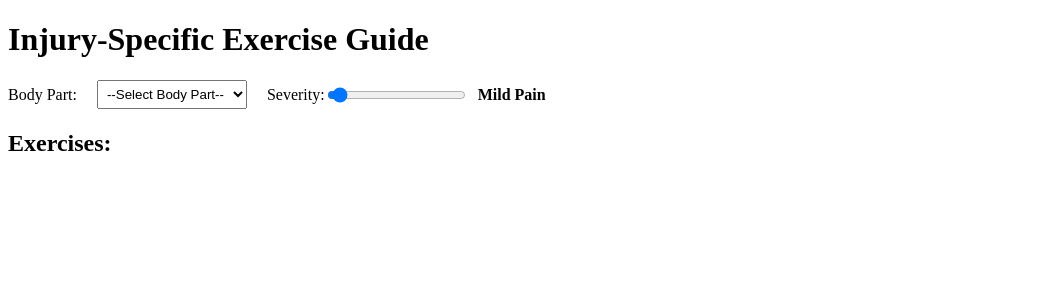
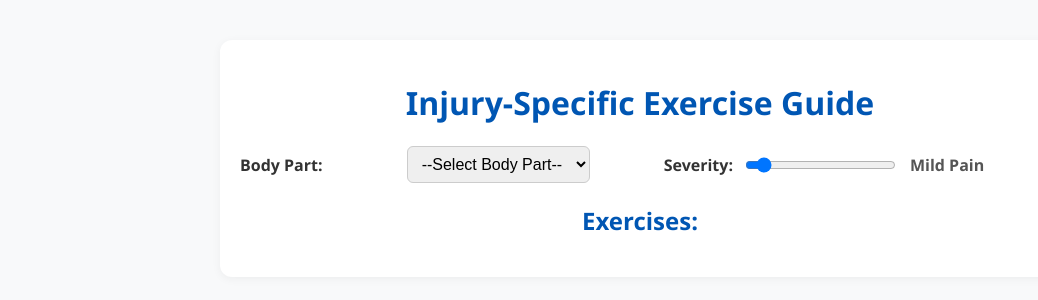
Before and after one commit to TylerRelfBGSU/BGSUHackathon2025, a Flask app: template templates/index.html in a window 1280 px wide. Shown: the top 300 px of the page, without its empty margins (0-1038 px from the left). Run offline with Flask 3, Linux system fonts and the light colour scheme; the template is opened without the code that fills it, so the values that code supplies are empty.

Commit message:
Update visuals

```diff
--- /dev/null
+++ b/static/styles.css
@@ -0,0 +1,84 @@
+body {
+	font-family: 'Segoe UI', Tahoma, Geneva, Verdana, sans-serif;
+	margin: 0;
+	padding: 0;
+	background-color: #f8f9fa;
+	color: #333;
+}
+
+.container {
+	max-width: 800px;
+	margin: 40px auto;
+	padding: 20px;
+	background-color: #ffffff;
+	border-radius: 12px;
+	box-shadow: 0 2px 10px rgba(0, 0, 0, 0.05);
+}
+
+h1, h2 {
+	text-align: center;
+	color: #0056b3;
+}
+
+.form-row {
+	display: flex;
+	flex-wrap: wrap;
+	justify-content: space-between;
+	align-items: center;
+	margin-bottom: 20px;
+	gap: 20px;
+}
+
+label {
+	font-weight: bold;
+	margin-right: 10px;
+}
+
+select, input[type="range"] {
+	padding: 8px 10px;
+	border: 1px solid #ccc;
+	border-radius: 6px;
+	font-size: 16px;
+}
+
+.slider-container {
+	display: flex;
+	align-items: center;
+}
+
+#severity-label {
+    margin-left: 12px;
+    font-weight: 600;
+    color: #555;
+    width: 130px; /* Prevent layout shift */
+    display: inline-block;
+}
+
+ul#exercisesList {
+	list-style-type: none;
+	padding: 0;
+}
+
+ul#exercisesList li {
+	background: #f1f3f5;
+	border-left: 4px solid #007bff;
+	margin-bottom: 15px;
+	padding: 12px 15px;
+	border-radius: 6px;
+}
+
+ul#exercisesList li strong {
+	font-size: 1.1em;
+	color: #007bff;
+}
+
+@media (max-width: 600px) {
+	.form-row {
+		flex-direction: column;
+		align-items: flex-start;
+	}
+
+	.slider-container {
+		width: 100%;
+	}
+}
--- a/templates/index.html
+++ b/templates/index.html
@@ -5,34 +5,12 @@
     <meta name="viewport" content="width=device-width, initial-scale=1.0">
     <title>Injury-Specific Exercise Guide</title>
     <script src="https://code.jquery.com/jquery-3.6.0.min.js"></script>
-    <style>
-        /* Flexbox container to align the dropdowns and slider in one row */
-        .form-row {
-            display: flex;
-            align-items: center; /* Vertically align the items */
-            gap: 20px; /* Add some space between the dropdown and slider */
-            margin-bottom: 20px;
-        }
-
-        .slider-container {
-            display: flex;
-            align-items: center;
-        }
-
-        #severity-label {
-            margin-left: 10px;
-            font-weight: bold;
-        }
-
-        select, input[type="range"] {
-            padding: 5px;
-        }
-    </style>
+    <link rel="stylesheet" href="/static/styles.css">
 </head>
 <body>
+    <div class="container">
         <h1>Injury-Specific Exercise Guide</h1>
 
-    <!-- Use a flex container to align the form elements side by side -->
         <form id="filterForm">
             <div class="form-row">
                 <label for="body_part">Body Part:</label>
@@ -43,7 +21,6 @@
                     {% endfor %}
                 </select>
 
-            <!-- Slider for severity aligned next to Body Part -->
                 <div class="slider-container">
                     <label for="severity">Severity:</label>
                     <input type="range" id="severity" name="severity" min="1" max="3" value="1">
@@ -56,31 +33,32 @@
         <ul id="exercisesList">
             <!-- Exercises will be dynamically populated here -->
         </ul>
+    </div>
 
     <script>
         $(document).ready(function() {
-            // Update severity label based on the slider value
+            const labels = ['Mild Pain', 'Moderate Injury', 'Major Injury'];
+
             $('#severity').on('input', function() {
                 const severity = $(this).val();
-                const labels = ['Mild Pain', 'Moderate Injury', 'Major Injury'];
                 $('#severity-label').text(labels[severity - 1]);
             });
 
-            // Event listener for when the user changes the dropdowns or slider
             $('#filterForm select, #severity').change(function() {
                 const bodyPart = $('#body_part').val();
                 const severity = $('#severity').val();
 
-                // Send the AJAX request to get the exercises
                 $.post('/get_exercises', { body_part: bodyPart, severity: severity }, function(data) {
-                    // Clear the list first
                     $('#exercisesList').empty();
 
-                    // If we get exercises back, display them
                     if (data.length > 0) {
                         data.forEach(function(exercise) {
                             $('#exercisesList').append(
-                                `<li><strong>${exercise.exercise}</strong> (Body Part: ${exercise.body_part}, Severity: ${exercise.severity})<br>${exercise.description}</li>`
+                                `<li>
+                                    <strong>${exercise.exercise}</strong><br>
+                                    <small><em>(${exercise.body_part} - ${exercise.severity})</em></small><br>
+                                    ${exercise.description}
+                                </li>`
                             );
                         });
                     } else {
```
Lines whose indentation alone changed are shown as unchanged.
